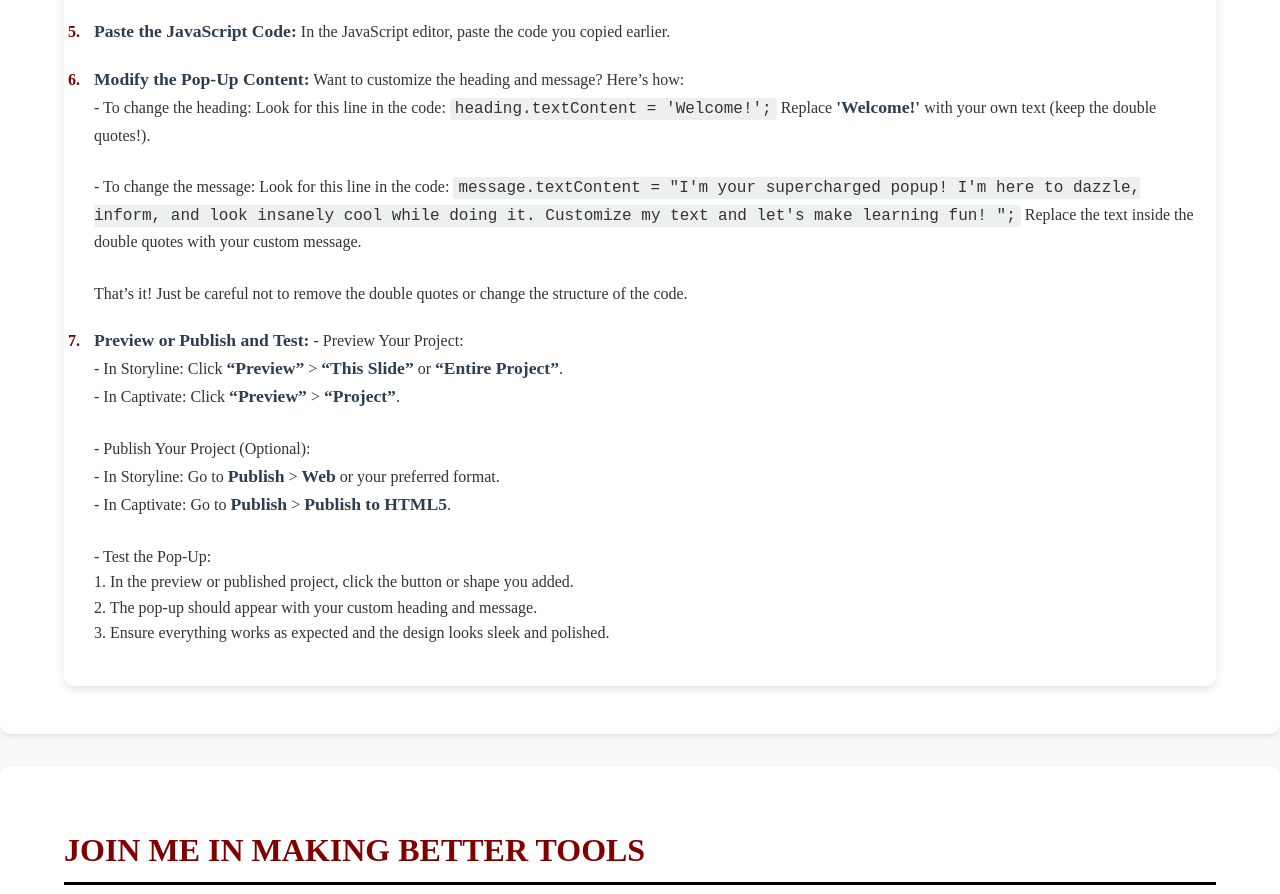
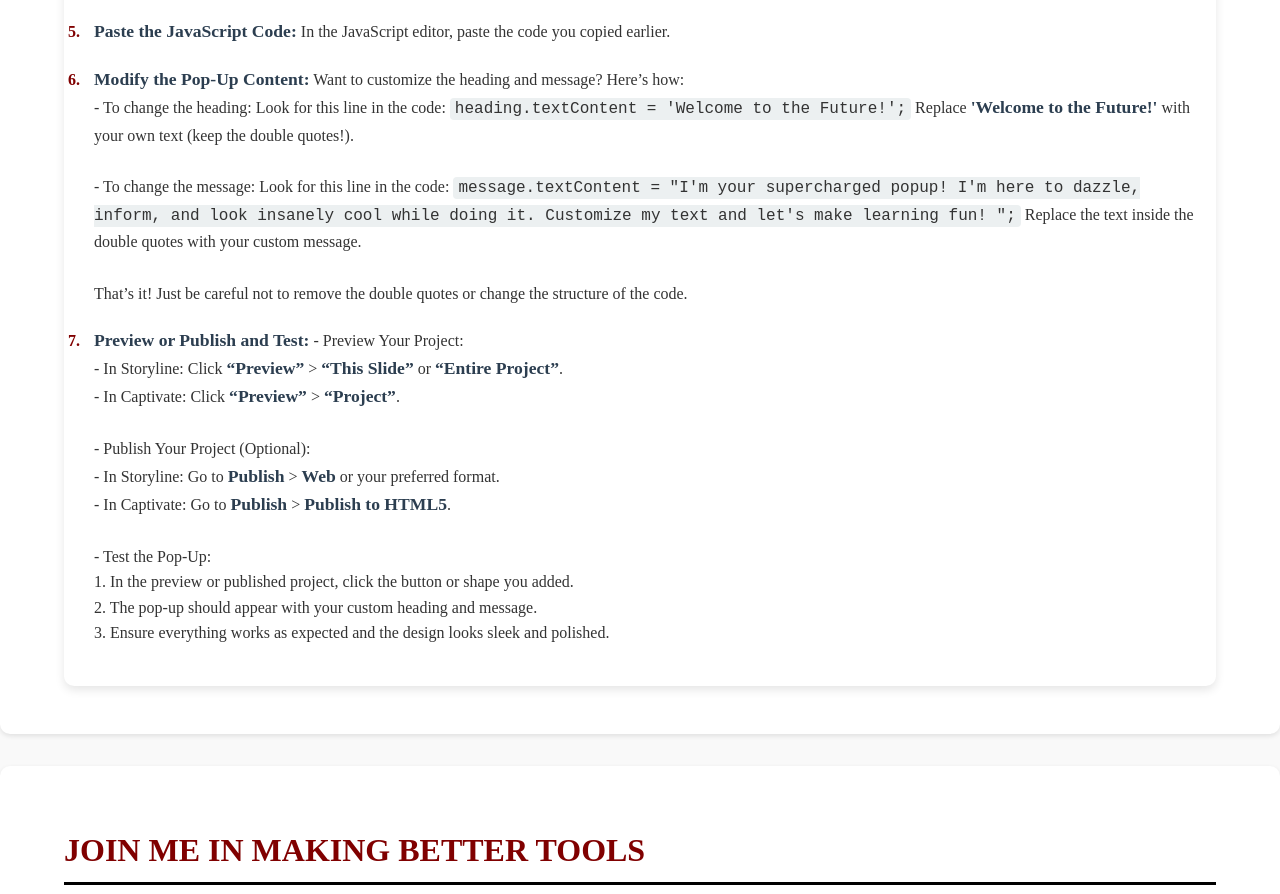
Before and after one commit to moayyadsaleh/IDeveloperHub, a plain HTML site: page apple-inspired-custom-popup.html in a window 1280 px wide. Shown: the part 1860-2754 px from the top of the page. Drawn offline with Linux system fonts and the light colour scheme.

Commit message:
Add the following

```diff
--- a/apple-inspired-custom-popup.html
+++ b/apple-inspired-custom-popup.html
@@ -410,8 +410,8 @@
           Want to customize the heading and message? Here’s how:<br>
           - To change the heading:
             Look for this line in the code:
-            <code>heading.textContent = 'Welcome!';</code>
-            Replace <strong>'Welcome!'</strong> with your own text (keep the double quotes!).<br><br>
+            <code>heading.textContent = 'Welcome to the Future!';</code>
+            Replace <strong>'Welcome to the Future!'</strong> with your own text (keep the double quotes!).<br><br>
 
           - To change the message:
             Look for this line in the code:
```
